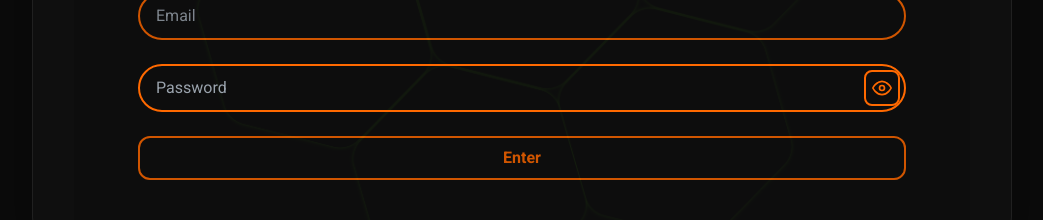
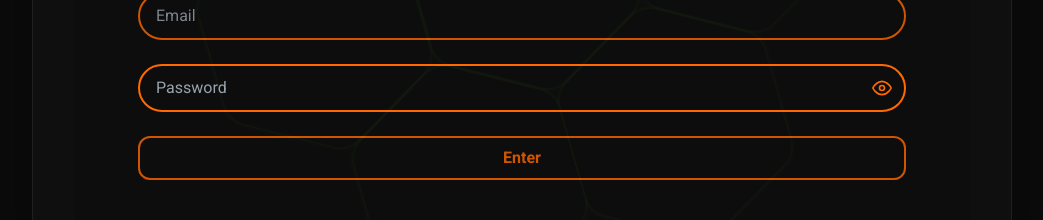
Before and after one commit to LUCAI-Bioinformatics/lucai-chat, a Next.js app: page /login in a window 1280 px wide. Shown: the part 427-647 px from the top of the page, without its empty margins (118-1161 px from the left). Built offline with nearby package versions, Linux system fonts and the light colour scheme.

Commit message:
eye password login

```diff
--- a/src/app/globals.css
+++ b/src/app/globals.css
@@ -77,9 +77,11 @@ body{ background:var(--lu-bg); color:var(--lu-text); }
 
 /* ============== Botones (override vendor) ============== */
 
-/* 1) “Outline” (Se usa en Send y en Enter para que sean iguales) */
+/* ============== Botones (override vendor) ============== */
+
+/* Outline común (Send / Enter) */
 #lucai-app button.btn-outline[type="submit"]{
-  all: unset;                            /* mata estilos del vendor SOLO en nuestros botones */
+  all: unset;
   box-sizing: border-box;
   display:inline-flex; align-items:center; justify-content:center;
   height:44px; min-width:var(--send-w); padding:0 24px;
@@ -92,34 +94,30 @@ body{ background:var(--lu-bg); color:var(--lu-text); }
   background:var(--lu-accent); color:#111;
 }
 #lucai-app button.btn-outline[type="submit"]:active{ transform:translateY(1px); }
-#lucai-app button.btn-outline[type="submit"]:focus-visible{
-  outline:0; box-shadow:0 0 0 3px color-mix(in oklab, var(--lu-accent) 35%, transparent);
-}
+#lucai-app button.btn-outline[type="submit"]::selection{ background:transparent; }
 
-/* 2) CTA lleno (si lo necesitás en otras vistas) */
-#lucai-app .btn-cta-block{
-  all: unset;
-  box-sizing: border-box;
-  display:block; width:100%; height:48px; border-radius:9999px;
-  border:2px solid var(--lu-accent); background:var(--lu-cta-grad);
-  color:#111; font-weight:600; text-align:center;
-  box-shadow:0 10px 30px rgba(255,105,0,.25);
-  transition: transform .06s ease, filter .2s ease;
-}
-#lucai-app .btn-cta-block:hover{ filter:brightness(1.05); }
-#lucai-app .btn-cta-block:active{ transform:translateY(1px); }
+/* Enter a la derecha (el ancho lo pone --send-w) */
+#lucai-app .btn-enter{ margin-left:auto; }
 
-/* 3) Botón del “ojo” dentro del input (naranja) */
+/* Ojo por defecto (con marco) */
 #lucai-app .eye-btn{
   all: unset;
   box-sizing: border-box;
   position:absolute; right:6px; top:50%; transform:translateY(-50%);
   width:36px; height:36px; display:grid; place-items:center;
-  border-radius:8px; border:2px solid var(--lu-accent);
-  color:var(--lu-accent); background:transparent; cursor:pointer;
-  transition: background-color .2s ease, color .2s ease, transform .06s ease;
+  cursor:pointer; color:var(--lu-accent);
+  transition: filter .2s ease, transform .06s ease;
 }
-#lucai-app .eye-btn:hover{ background:var(--lu-accent); color:#111; }
+#lucai-app .eye-btn:focus-visible{
+  outline:0; box-shadow:0 0 0 3px color-mix(in oklab, var(--lu-accent) 35%, transparent);
+  border-radius:10px;
+}
+#lucai-app .eye-btn:hover{ filter: brightness(1.15); }
+
+
+#lucai-app .eye-btn.eye-ghost{
+}
+
 #lucai-app .eye-btn:active{ transform:translateY(-50%) scale(.98); }
 #lucai-app .eye-btn:focus-visible{
   outline:0; box-shadow:0 0 0 3px color-mix(in oklab, var(--lu-accent) 35%, transparent);
--- a/src/app/login/page.tsx
+++ b/src/app/login/page.tsx
@@ -28,7 +28,11 @@ export default function LoginPage() {
 
         <h2 className="kicker">Ready to unlock your true potential?</h2>
 
-        <form onSubmit={onSubmit} className="mx-auto max-w-3xl grid gap-6">
+        <form
+          onSubmit={onSubmit}
+          className="mx-auto max-w-3xl grid gap-6"
+          style={{ "--send-w": "96px" } as React.CSSProperties}
+        >
           <input
             className="pill-input"
             placeholder="Email"
@@ -51,9 +55,9 @@ export default function LoginPage() {
             />
             <button
               type="button"
-              onClick={() => setShow(s => !s)}
+              onClick={() => setShow((s) => !s)}
               aria-label={show ? "Hide password" : "Show password"}
-              className="eye-btn"
+              className="eye-btn eye-ghost"
             >
               {show ? (
                 <svg width="20" height="20" viewBox="0 0 24 24" fill="none" stroke="currentColor" strokeWidth="2"
```
